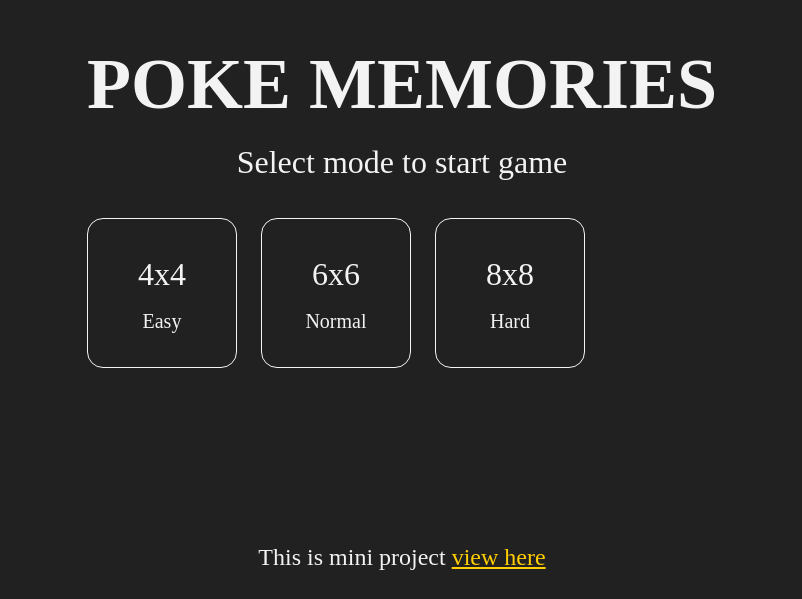
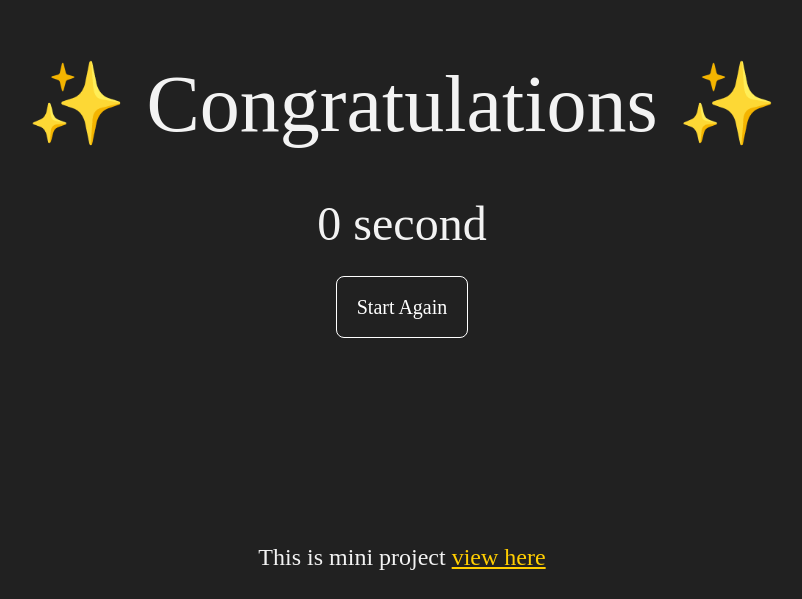
Before and after one commit to thaolaptrinh/vuejs-flip-card, a Vue app: page / in a window 1280 px wide. Shown: the part 201-800 px from the top of the page, without its empty margins (238-1040 px from the left). Built offline with nearby package versions, Linux system fonts and the light colour scheme; a web font is replaced by a local one.

Commit message:
update component

```diff
--- a/src/App.vue
+++ b/src/App.vue
@@ -1,5 +1,5 @@
 <template>
-  <div class="screen">
+  <div class="screen" :class="statusMath">
     <main-screen
       v-if="statusMath === 'default'"
       @onStart="onHandleBeforeStart($event)"
@@ -12,7 +12,7 @@
     <result-screen
       :timer="timer"
       v-if="statusMath === 'result'"
-      @onStartAgain="status === 'default'"
+      @onStartAgain="statusMath = 'default'"
     />
     <copy-right-screen />
   </div>
@@ -32,9 +32,9 @@ export default {
       settings: {
         totalOfBlocks: 0,
         cardsContext: [],
-        startAt: "",
+        startAt: null,
       },
-      statusMath: "default",
+      statusMath: "result",
       timer: 0,
     };
   },
--- a/src/components/ResultScreen.vue
+++ b/src/components/ResultScreen.vue
@@ -2,7 +2,7 @@
   <div class="screen">
     <h1>✨ Congratulations ✨</h1>
     <h3>{{ Math.round(timer / 1000) }} second</h3>
-    <button @click="onStartAgain()">Start Again</button>
+    <button @click="onStartAgain">Start Again</button>
   </div>
 </template>
 
@@ -15,7 +15,10 @@ export default {
     },
   },
   methods: {
-    onStartAgain() {},
+    onStartAgain() {
+      console.log("start");
+      this.$emit("onStartAgain");
+    },
   },
 };
 </script>
```
